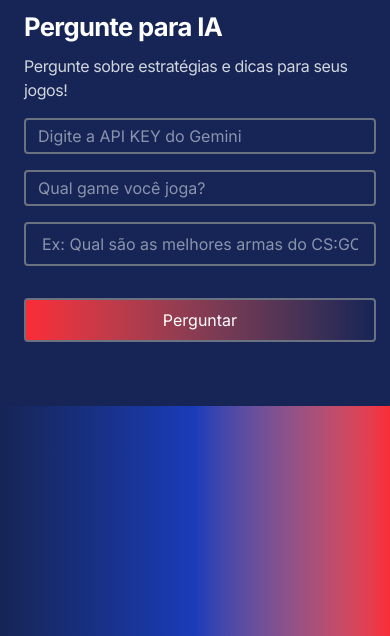
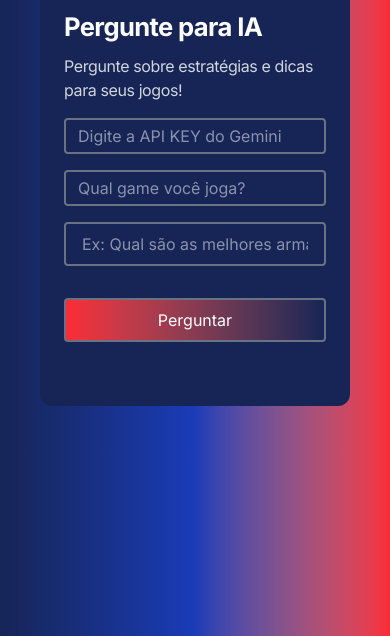
Before and after one commit to samuellucenaa/dicas-jogos-ia, a website: page dist/index.html in a window 390 px wide. Shown: the part 208-844 px from the top of the page. Drawn offline with Linux system fonts and the light colour scheme.

Commit message:
corrigindo barra lateral no mobile

```diff
--- a/dist/index.html
+++ b/dist/index.html
@@ -12,7 +12,7 @@
             <img class="w-48 h-48 mx-auto md:w-54 md:h-54 xl:w-70 xl:h-70" src="./img/logo-game.png" alt="Logo pro player">
         </header>
         <main>
-            <section class="bg-blue-950 mx-auto w-100 rounded-[12px] mb-12 p-6 md:w-120 xl:w-150">
+            <section class="bg-blue-950 mx-10 w-auto rounded-[12px] mb-12 p-6 md:mx-auto md:w-120 xl:mx-auto xl:w-150">
                 <div>
                     <h2 class="font-bold text-[1.6rem] tracking-tight">Pergunte para IA</h2>
                     <p class="text-gray-300 tracking-tight pt-2">Pergunte sobre estratégias e dicas para seus jogos!</p>
```
Also changed, not shown: dist/css/output.css.
